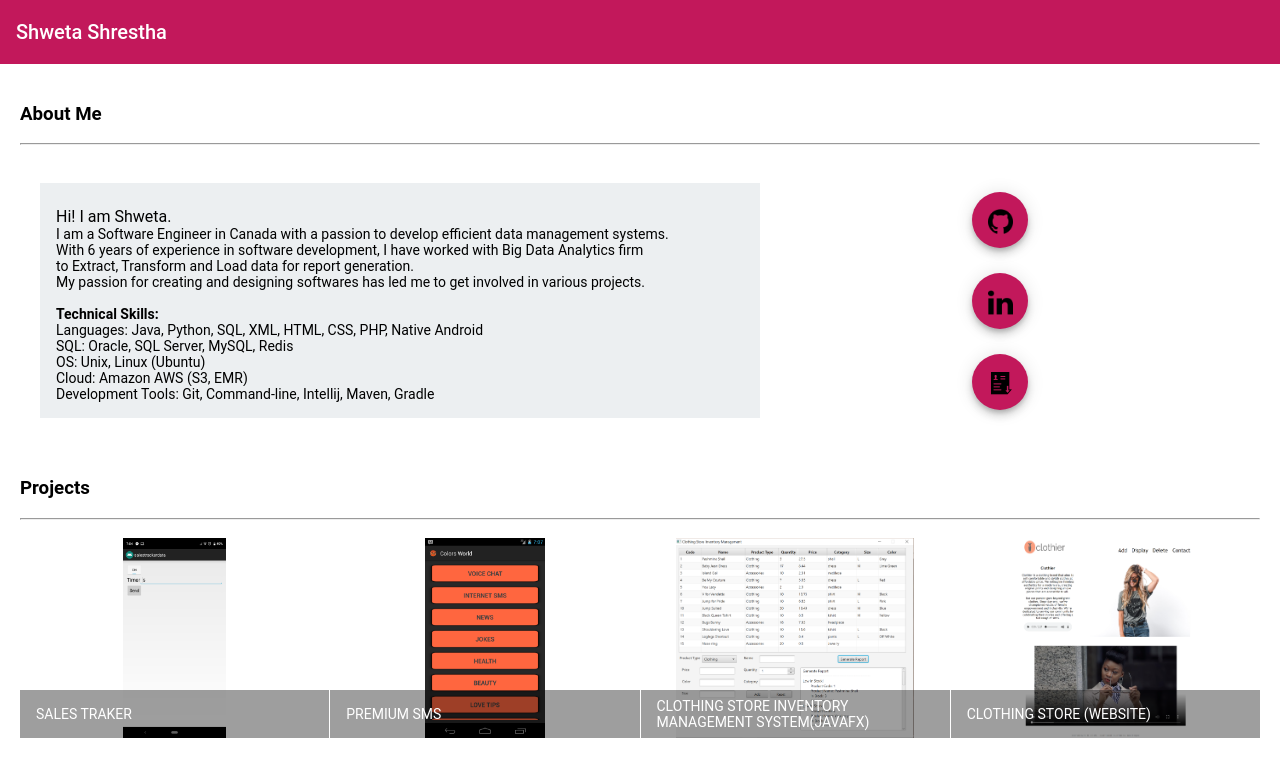
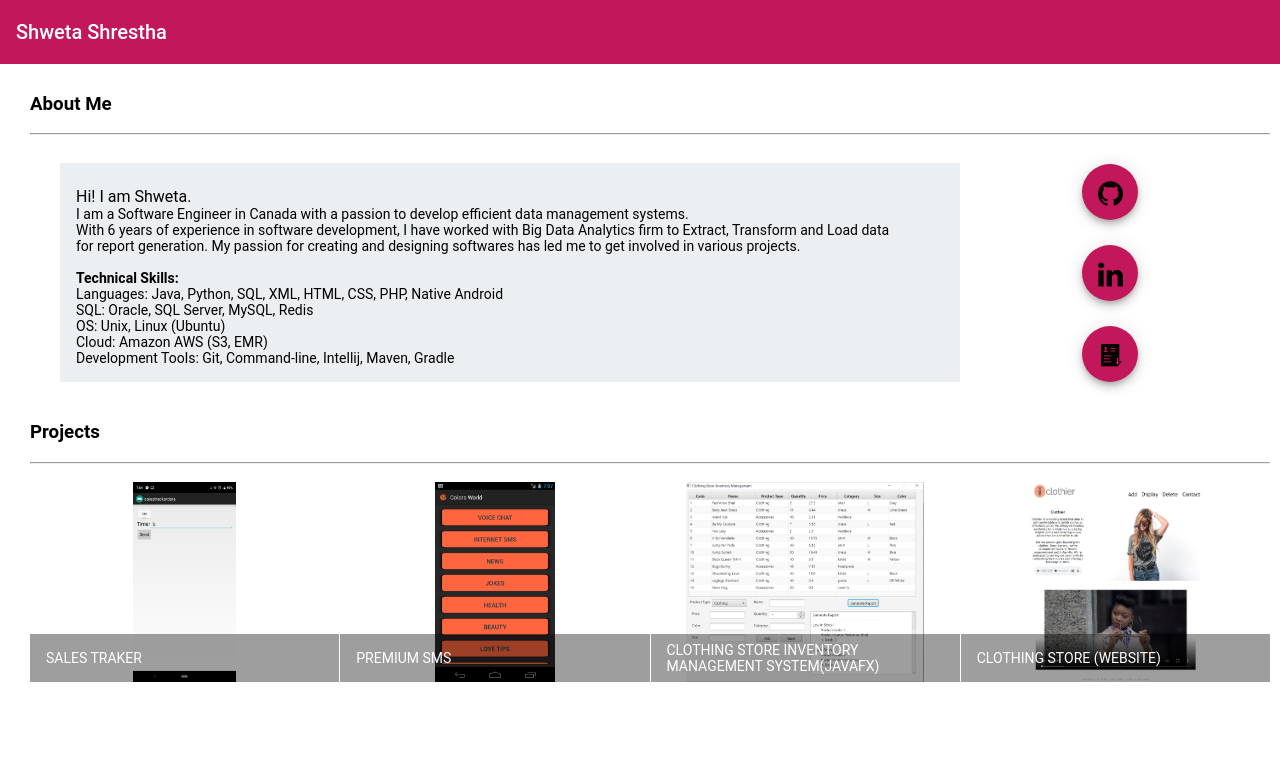
Before and after one commit to shwetastha/portfolioDesign, an Angular app: page / in a window 1280 px wide. Shown: the top 776 px of the page. Built offline with nearby package versions, Linux system fonts and the light colour scheme.

Commit message:
About layout fixed.

```diff
--- a/src/app/about/about.component.html
+++ b/src/app/about/about.component.html
@@ -9,50 +9,22 @@
     </div>
   </div>
 
-  <!-- <div fxFlex="40">
-    <mat-list float >
-      <mat-list-item>
-        <p mat-line>
-          Hi! I am Shweta.
-          <p mat-line>
-            I am a Software Engineer in Canada with a passion to
-          develop efficient data management systems. </p>
-          <p mat-line>With 6 years of experience in software development,
-          I have worked with Big Data Analytics firm </p>
-          <p mat-line>to Extract, Transform and Load
-          data for report generation. </p>
-          <p mat-line>My passion for creating and designing softwares has led me to get involved in
-          various projects.
-        </p>
-        <p mat-line>
-            &nbsp;
-        </p>
-        <p mat-line>
-            <strong>Technical Skills:</strong>
-        </p>
-        <p mat-line>Languages: Java, Python, SQL, XML, HTML, CSS, PHP, Native Android</p>
-        <p mat-line>SQL: Oracle, SQL Server, MySQL, Redis</p>
-        <p mat-line>OS: Unix, Linux (Ubuntu)</p>
-        <p mat-line>Cloud: Amazon AWS (S3, EMR)</p>
-        <p mat-line>Development Tools: Git, Command-line, Intellij, Maven, Gradle</p>
-      </mat-list-item>
-    </mat-list>
-  </div> -->
-
-  <div class="container" div fxLayout="row" fxLayoutAlign="space-around center">
-      <div fxFlex="60" class="grey-background">
+  <div class="container"  fxLayout="row" fxLayoutAlign="space-around center">
+      <div fxFlex="75" class="grey-background">
           <mat-list float >
             <mat-list-item>
               <p mat-line>
                 Hi! I am Shweta.
+              </p>
                 <p mat-line>
                   I am a Software Engineer in Canada with a passion to
-                develop efficient data management systems. </p>
-                <p mat-line>With 6 years of experience in software development,
-                I have worked with Big Data Analytics firm </p>
-                <p mat-line>to Extract, Transform and Load
-                data for report generation. </p>
-                <p mat-line>My passion for creating and designing softwares has led me to get involved in
+                develop efficient data management systems.
+              </p>
+              <p mat-line>With 6 years of experience in software development,
+                I have worked with Big Data Analytics firm
+                to Extract, Transform and Load
+                data </p>
+                <p mat-line>for report generation. My passion for creating and designing softwares has led me to get involved in
                 various projects.
               </p>
               <p mat-line>
--- a/src/styles.scss
+++ b/src/styles.scss
@@ -9,9 +9,9 @@ body {
 }
 
 .container {
-  margin: 20px;
+  margin: 10px;
   display:flex;
-
+  padding-left: 20px;
 }
 
 .grey-background{
```
